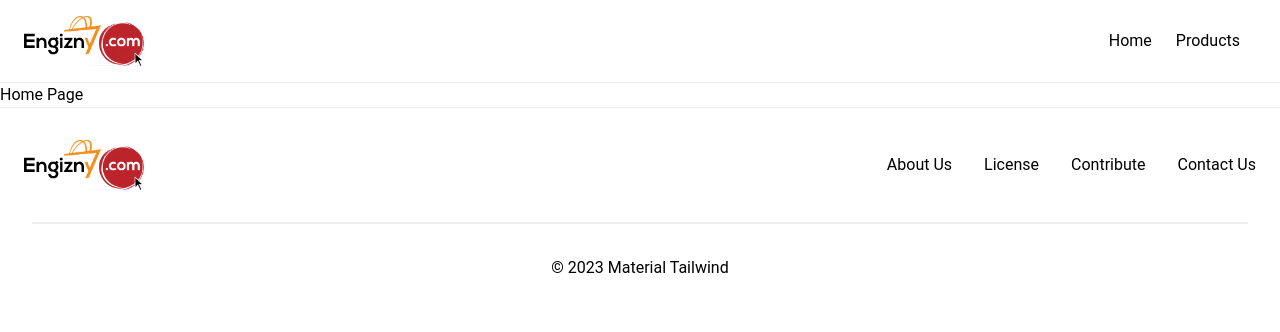
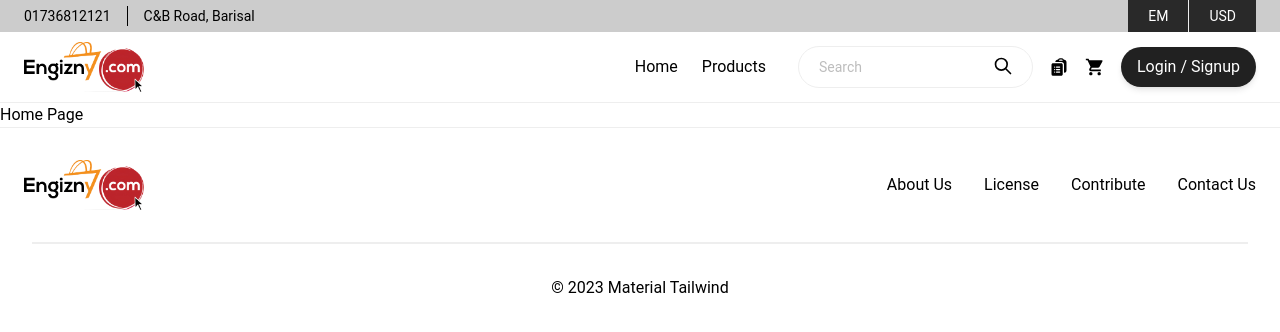
Before and after one commit to mdpahlovi/engizny, a Next.js app: page / in a window 1280 px wide. Shown: the top 332 px of the page. Built offline with nearby package versions, Linux system fonts and the light colour scheme.

Commit message:
[Done] Top Nav Added

```diff
--- a/components/Common/MTComponent.tsx
+++ b/components/Common/MTComponent.tsx
@@ -1,5 +1,31 @@
 "use client";
 
-import { ThemeProvider, Navbar as MTNavbar, MobileNav, Typography, Button, IconButton, Card, Collapse } from "@material-tailwind/react";
+import {
+    ThemeProvider,
+    Navbar as MTNavbar,
+    MobileNav,
+    Typography,
+    Button,
+    IconButton,
+    Card,
+    Collapse,
+    Input,
+    Popover,
+    PopoverHandler,
+    PopoverContent,
+} from "@material-tailwind/react";
 
-export { ThemeProvider, MTNavbar, MobileNav, Typography, Button, IconButton, Card, Collapse };
+export {
+    ThemeProvider,
+    MTNavbar,
+    MobileNav,
+    Typography,
+    Button,
+    IconButton,
+    Card,
+    Collapse,
+    Input,
+    Popover,
+    PopoverHandler,
+    PopoverContent,
+};
--- a/components/Common/ReduxProvider.tsx
+++ b/components/Common/ReduxProvider.tsx
@@ -5,6 +5,5 @@ import { store } from "@/redux/store";
 import { useTheme } from "@material-tailwind/react";
 
 export default function ReduxProvider({ children }: { children: React.ReactNode }) {
-    console.log(useTheme());
     return <Provider store={store}>{children}</Provider>;
 }
--- a/components/Layout/Footer.tsx
+++ b/components/Layout/Footer.tsx
@@ -1,4 +1,3 @@
-import { Typography } from "@material-tailwind/react";
 import Image from "next/image";
 import Link from "next/link";
 
--- a/components/Layout/Main.tsx
+++ b/components/Layout/Main.tsx
@@ -11,10 +11,58 @@ export default function Main({ children }: { children: React.ReactNode }) {
                     navbar: {
                         blurred: { borderColor: "", borderWidth: "border-b" },
                         fullWidth: { maxWidth: "", px: "", rounded: "", width: "" },
-                        initial: { borderRadius: "", display: "", maxWidth: "", px: "", width: "" },
+                        initial: { borderRadius: "", display: "", maxWidth: "", px: "", py: "py-2.5", width: "" },
                     },
                 },
                 variants: { filled: { white: { backgroud: "", color: "" } } },
+            },
+        },
+        collapse: { styles: { base: { width: "container mx-auto px-6" } } },
+        input: {
+            defaultProps: { size: "lg" },
+            styles: {
+                base: { icon: { color: "" }, input: { color: "" }, label: { color: "peer-placeholder-shown:text-content/70" } },
+                variants: {
+                    outlined: {
+                        base: {
+                            input: { borderColor: "placeholder-shown:border-edge placeholder-shown:border-t-edge" },
+                        },
+                        colors: {
+                            label: {
+                                blue: {
+                                    after: "after:border-content/70 peer-focus:after:!border-primary",
+                                    before: "before:border-content/70 peer-focus:before:!border-primary",
+                                    color: "text-content/70 peer-focus:text-primary",
+                                },
+                            },
+                            input: { blue: { borderColor: "border-content/70", borderColorFocused: "focus:border-primary" } },
+                        },
+                    },
+                },
+            },
+        },
+        button: {
+            styles: {
+                base: { initial: { textTransform: "", fontWeight: "" } },
+                sizes: {
+                    sm: { fontSize: "", borderRadius: "rounded-full" },
+                    md: { fontSize: "", borderRadius: "rounded-full" },
+                    lg: { fontSize: "", borderRadius: "rounded-full" },
+                },
+                variants: {
+                    filled: {
+                        blue: { backgroud: "bg-primary", hover: "hover:shadow-md hover:shadow-primary/30", shadow: "" },
+                        orange: { backgroud: "bg-secondary", hover: "hover:shadow-md hover:shadow-secondary/30", shadow: "" },
+                    },
+                    outlined: {
+                        blue: {
+                            border: "border border-primary",
+                            color: "text-primary",
+                            focus: "",
+                            hover: "hover:bg-primary hover:text-white",
+                        },
+                    },
+                },
             },
         },
     };
--- a/components/Layout/Navbar.tsx
+++ b/components/Layout/Navbar.tsx
@@ -1,18 +1,34 @@
 import React from "react";
 import Link from "next/link";
 import Image from "next/image";
-import { MTNavbar } from "../Common/MTComponent";
+import { Button, MTNavbar, Popover, PopoverHandler, PopoverContent } from "../Common/MTComponent";
 import { NavCollapse, ToggleButton } from "./ToggleNav";
+import { MdShoppingCart } from "react-icons/md";
+import { HiOutlineSearch } from "react-icons/hi";
+import { HiClipboardDocumentList } from "react-icons/hi2";
 
 export default function Navbar() {
     const NavList = (
-        <div className="my-4 flex flex-col gap-2 lg:my-0 lg:flex-row lg:items-center lg:gap-6">
+        <div className="my-3 flex flex-col gap-2 lg:my-0 lg:flex-row lg:items-center lg:gap-6">
             <Link href="/">Home</Link>
             <Link href="/products">Products</Link>
         </div>
     );
 
     return (
+        <>
+            <div className="bg-content/20 text-sm hidden sm:block">
+                <section className="h-8 flex items-center justify-between">
+                    <div className="flex divide-x divide-content">
+                        <p className="pr-4">01736812121</p>
+                        <p className="pl-4">C&B Road, Barisal</p>
+                    </div>
+                    <div className="flex divide-x">
+                        <p className="h-8 flex items-center px-5 bg-content/80 text-background">EM</p>
+                        <p className="h-8 flex items-center px-5 bg-content/80 text-background">USD</p>
+                    </div>
+                </section>
+            </div>
             <MTNavbar fullWidth shadow={false} className="sticky top-0 z-10">
                 <section className="flex items-center justify-between">
                     <Link href="/">
@@ -20,10 +36,29 @@ export default function Navbar() {
                     </Link>
                     <div className="flex items-center gap-4">
                         <div className="mr-4 hidden lg:block">{NavList}</div>
+                        <div className="hidden lg:block relative">
+                            <input placeholder="Search" className="border rounded-full py-2.5 px-5 text-sm" />
+                            <HiOutlineSearch size={20} className="absolute top-2.5 right-5" />
+                        </div>
+                        <HiClipboardDocumentList size={20} />
+                        <MdShoppingCart size={20} />
+                        <Link href="/login" className="hidden lg:block">
+                            <Button size="sm">Login / Signup</Button>
+                        </Link>
                         <ToggleButton />
                     </div>
                 </section>
-            <NavCollapse>{NavList}</NavCollapse>
+                <NavCollapse>
+                    <div className="w-max relative mt-4">
+                        <input placeholder="Search" className="border rounded-full py-2.5 px-5 text-sm" />
+                        <HiOutlineSearch size={20} className="absolute top-2.5 right-5" />
+                    </div>
+                    {NavList}
+                    <Link href="/login" className="block mb-2">
+                        <Button size="sm">Login / Signup</Button>
+                    </Link>
+                </NavCollapse>
             </MTNavbar>
+        </>
     );
 }
--- a/components/Layout/ToggleNav.tsx
+++ b/components/Layout/ToggleNav.tsx
@@ -1,7 +1,6 @@
 "use client";
 
 import { useEffect } from "react";
-import { IconButton } from "../Common/MTComponent";
 import { CgClose, CgMenuRight } from "react-icons/cg";
 import { useAppDispatch, useAppSelector } from "@/redux/hooks";
 import { toggleClose, toggleOpen } from "@/redux/features/navbar/toggleNavSlice";
@@ -18,13 +17,9 @@ export function ToggleButton() {
     return (
         <>
             {open ? (
-                <IconButton ripple={false} onClick={() => dispatch(toggleClose())} className="lg:hidden">
-                    <CgClose size={20} />
-                </IconButton>
+                <CgClose size={20} onClick={() => dispatch(toggleClose())} className="lg:hidden" />
             ) : (
-                <IconButton ripple={false} onClick={() => dispatch(toggleOpen())} className="lg:hidden">
-                    <CgMenuRight size={20} />
-                </IconButton>
+                <CgMenuRight size={20} onClick={() => dispatch(toggleOpen())} className="lg:hidden" />
             )}
         </>
     );
```
Lines whose indentation alone changed are shown as unchanged.
